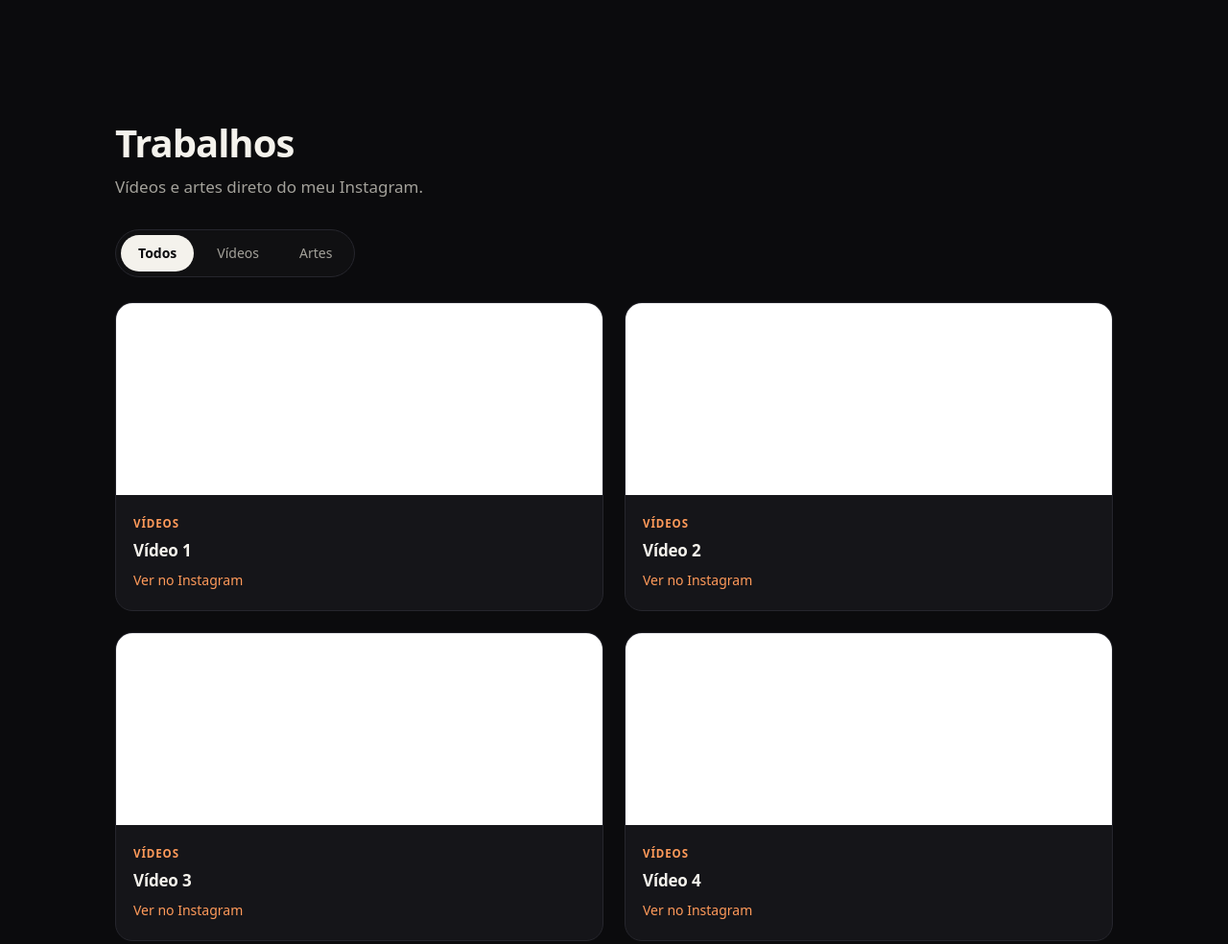
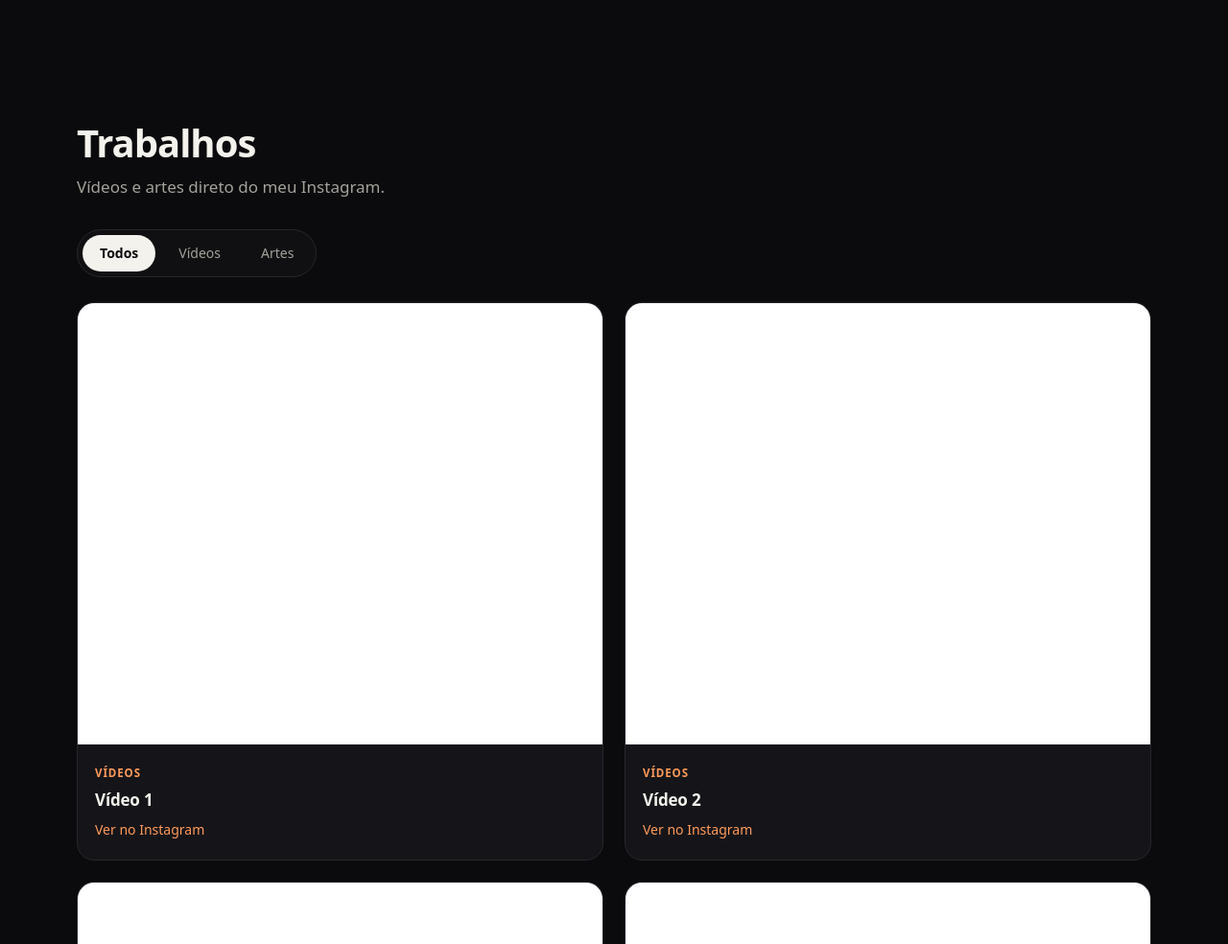
Before and after one commit to Luis9999999/Port-folio-Videos, a plain HTML site: page index.html in a window 1280 px wide. Shown: the part 560-1544 px from the top of the page at 96% size. Drawn offline with Linux system fonts and the light colour scheme; a script that the page names is missing.

Commit message:
Aumenta o tamanho dos cards para ver os posts direto
Co-Authored-By: Claude Sonnet 5.5 <noreply@anthropic.com>
Claude-Session: https://claude.ai/code/session_018zquvS1U4f5KnEi2K6uASB

```diff
--- a/index.html
+++ b/index.html
@@ -15,7 +15,7 @@
   html{scroll-behavior:smooth;scroll-padding-top:64px;}
   body{margin:0;background:var(--bg);color:var(--text);font:100%/1.6 system-ui,-apple-system,"Segoe UI",Roboto,sans-serif;-webkit-font-smoothing:antialiased;overflow-x:hidden;}
   a{color:inherit;}
-  .wrap{max-width:1080px;margin:0 auto;padding:0 20px;}
+  .wrap{max-width:1160px;margin:0 auto;padding:0 20px;}
 
   nav{position:sticky;top:0;z-index:10;background:rgba(11,11,13,.62);backdrop-filter:blur(18px) saturate(160%);-webkit-backdrop-filter:blur(18px) saturate(160%);border-bottom:1px solid rgba(255,255,255,.06);}
   nav .wrap{display:flex;justify-content:space-between;align-items:center;height:58px;}
@@ -43,13 +43,13 @@
   .chip:hover{color:var(--text);}
   .chip.on{background:var(--text);color:var(--bg);font-weight:600;}
 
-  .grid{display:grid;grid-template-columns:repeat(auto-fill,minmax(min(100%,340px),1fr));gap:22px;}
+  .grid{display:grid;grid-template-columns:repeat(auto-fill,minmax(min(100%,480px),1fr));gap:22px;}
   .card{background:var(--card);border:1px solid var(--line);border-radius:18px;overflow:hidden;transition:transform .35s var(--ease),border-color .3s,box-shadow .35s;}
   .card:hover{transform:translateY(-4px);border-color:#3a3a44;box-shadow:0 18px 40px -18px rgba(0,0,0,.8);}
   .frame{position:relative;aspect-ratio:16/9;background:#000;display:flex;align-items:center;justify-content:center;color:var(--soft);font-size:14px;text-align:center;padding:12px;}
   .frame iframe,.frame video{position:absolute;inset:0;width:100%;height:100%;border:0;}
   .frame.vertical{aspect-ratio:9/16;}
-  .frame.ig{aspect-ratio:auto;display:block;padding:0;background:#fff;min-height:200px;}
+  .frame.ig{aspect-ratio:auto;display:block;padding:0;background:#fff;min-height:460px;}
   .frame.img{aspect-ratio:auto;padding:0;}
   .frame.img img{display:block;width:100%;height:auto;cursor:zoom-in;}
   .lightbox{position:fixed;inset:0;background:rgba(0,0,0,.92);display:none;align-items:center;justify-content:center;z-index:50;padding:20px;cursor:zoom-out;}
```
